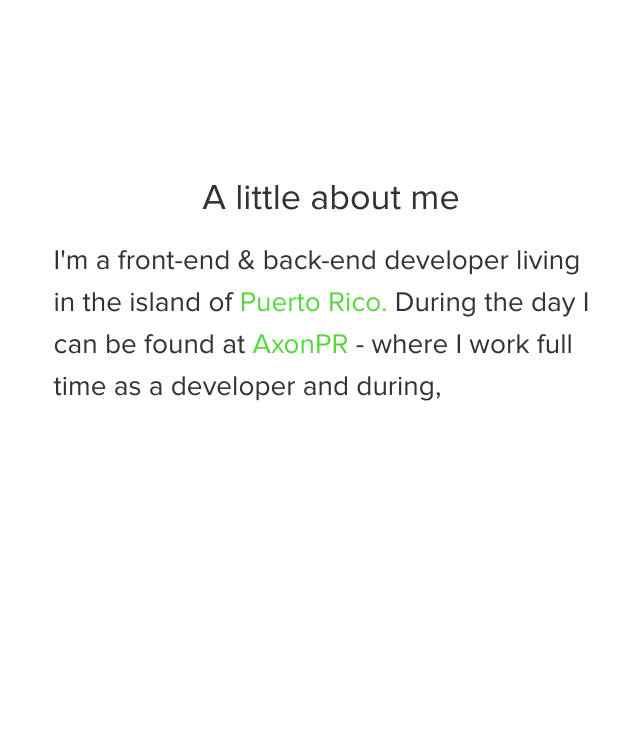
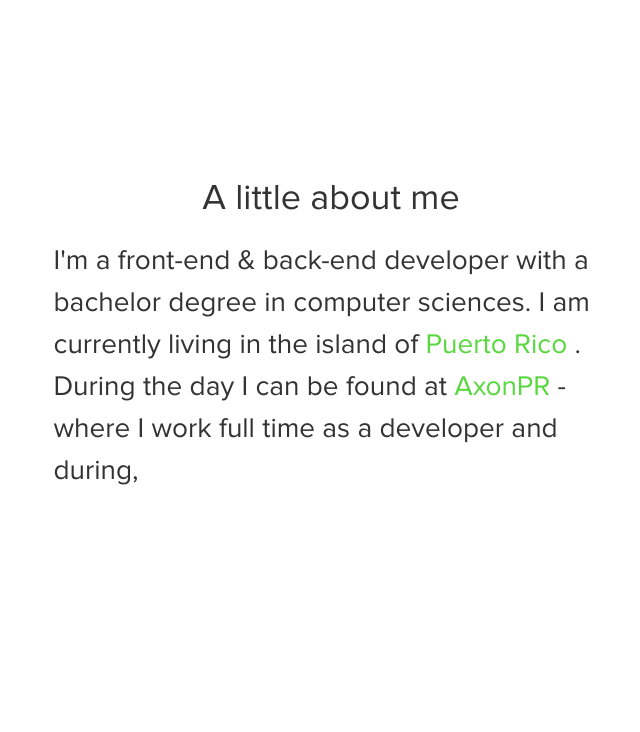
Before and after one commit to jorgeluis11/profile, a Django app: page / in a window 1280 px wide. Shown: the part 900-1632 px from the top of the page, without its empty margins (309-949 px from the left). Run offline with Django 3.2, Linux system fonts and the light colour scheme; data comes from the database, SQL or seed files in the repository; parts of the project's set-up code (start-up, migrations or seed data) failed here and were passed over; some libraries are stand-ins or nearby versions.

Commit message:
add to section 2

```diff
--- a/templates/sections/section2.html
+++ b/templates/sections/section2.html
@@ -7,9 +7,9 @@
 			<div class="max-width">
 				<h1 id="about-me">A little about me</h1>
 				<div id="about-me-content" class="col-sm-6 col-sm-offset-3">
-					<h4 class="left">I'm a front-end &amp; back-end developer living in the island of
-						<a href="http://en.wikipedia.org/wiki/Puerto_rico" target="_blank" title="A link to a Wikipedia article on Bath">Puerto Rico.
-						</a>
+					<h4 class="left">I'm a front-end & back-end developer with a bachelor degree in computer sciences. I am currently living in the island of
+						<a href="http://en.wikipedia.org/wiki/Puerto_rico" target="_blank" title="A link to a Wikipedia article on Bath">Puerto Rico
+						</a>.
 					During the day I can be found at
 						<a target="_blank" href="http://www.axonpr.com/" title="External link to blubolt">AxonPR
 						</a>
```
